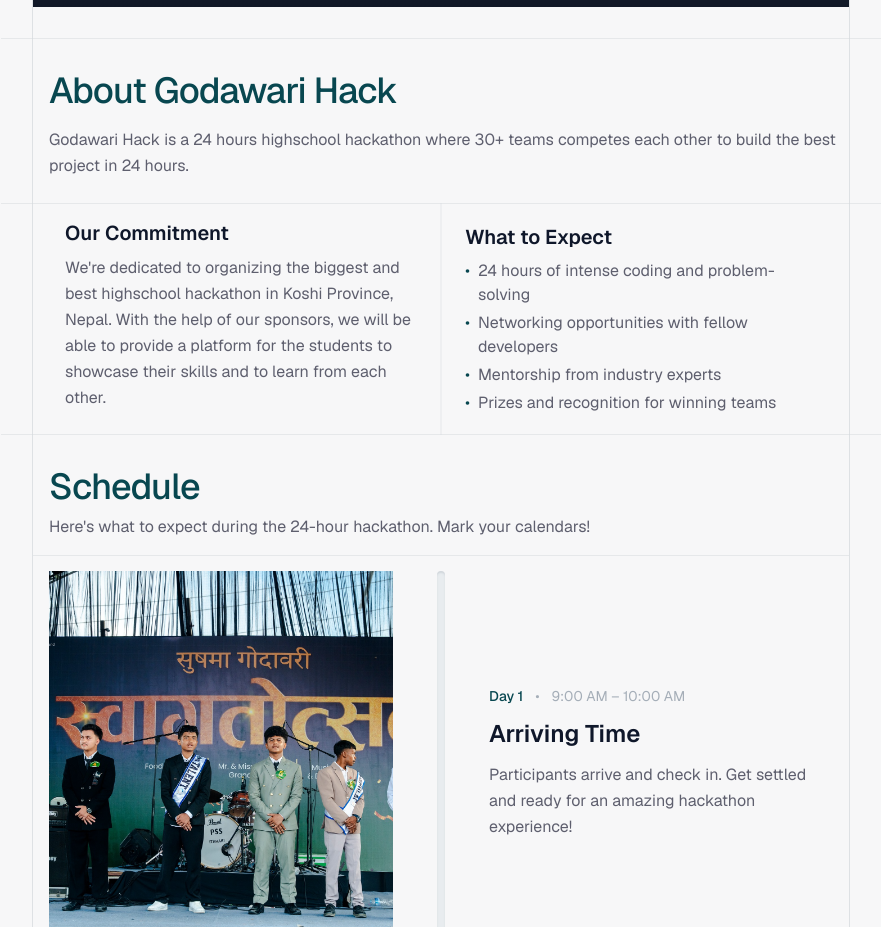
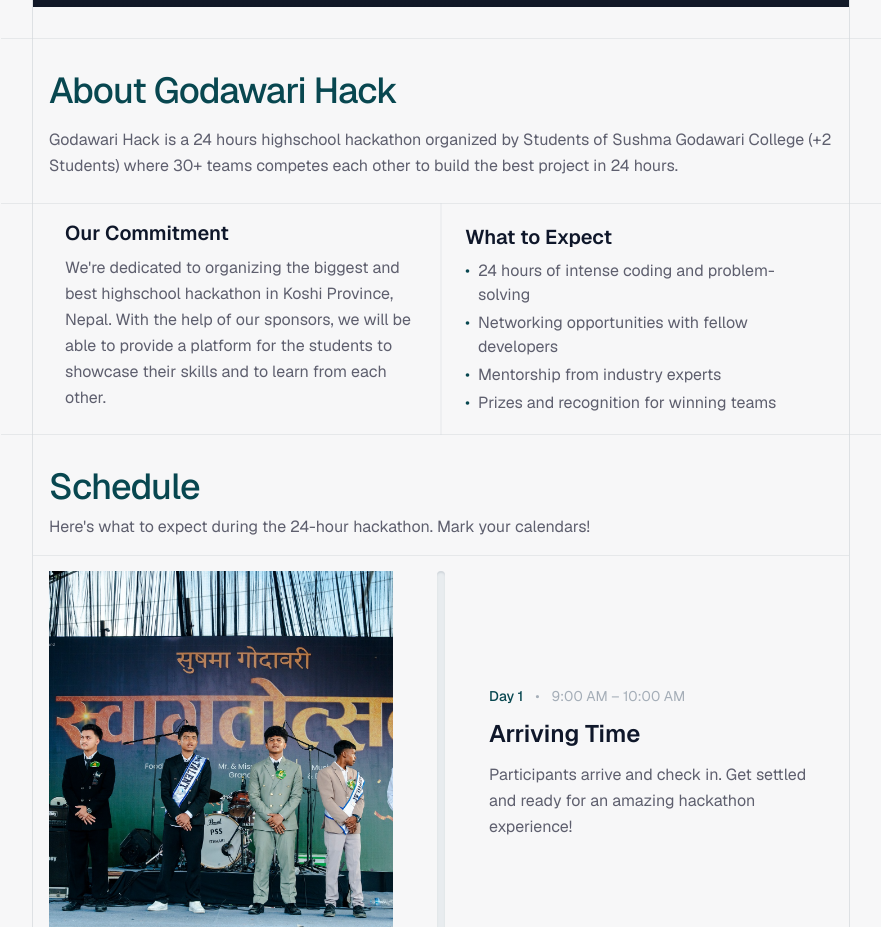
Before and after one commit to Manish-Tamang/godawarihacks, a Next.js app: page / in a window 1280 px wide. Shown: the part 3180-4107 px from the top of the page, without its empty margins (199-1080 px from the left). Built offline with nearby package versions, Linux system fonts and the light colour scheme.

Commit message:
fix: Update About section to specify organization by Sushma Godawari College

```diff
--- a/app/components/About.tsx
+++ b/app/components/About.tsx
@@ -11,7 +11,7 @@
       </h2>
       <div className="space-y-6">
         <p className="text-left ml-4 text-text-secondary leading-relaxed">
-          Godawari Hack is a 24 hours highschool hackathon where 30+ teams competes each other to build the best project in 24 hours.
+          Godawari Hack is a 24 hours highschool hackathon organized by Students of Sushma Godawari College (+2 Students) where 30+ teams competes each other to build the best project in 24 hours.
         </p>
         <GridWrapper className="mt-8">
           <div className="grid grid-cols-1 md:grid-cols-2 gap-8 md:gap-12 relative mx-auto max-w-5xl px-4 md:px-8">
```
